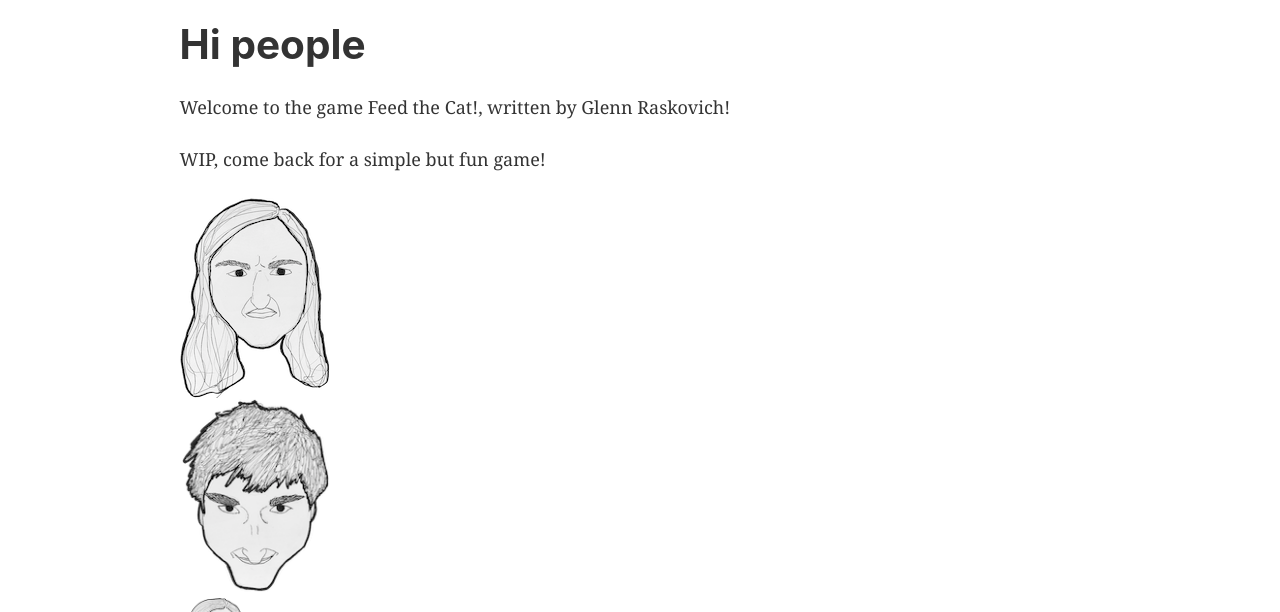
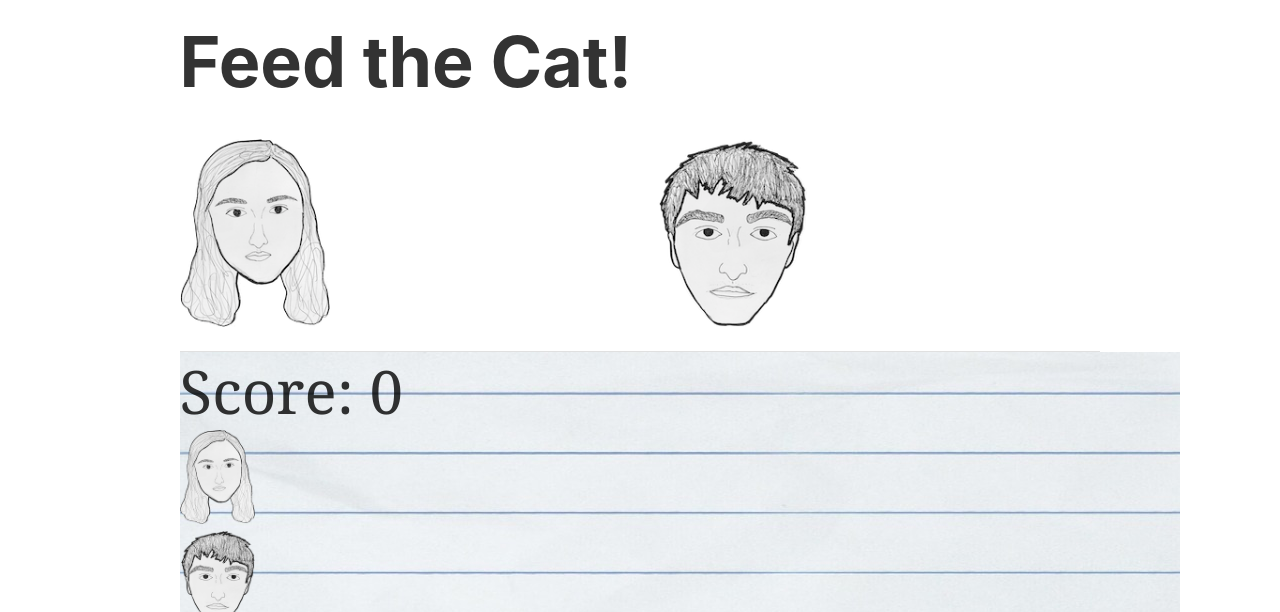
Before and after one commit to graskovi/graskovi.github.io, a Gatsby site: page /feed-the-cat in a window 1280 px wide. Shown: the part 188-800 px from the top of the page. Built offline with nearby package versions, Linux system fonts and the light colour scheme; Gatsby itself is replaced by a stand-in of ours.

Commit message:
Add assets for Feed the Cat

```diff
--- a/src/pages/feed-the-cat.js
+++ b/src/pages/feed-the-cat.js
@@ -5,11 +5,12 @@ import Layout from "../components/layout"
 import Image from "../components/image"
 import SEO from "../components/seo"
 
-import CharlotteNeutral from '../images/FeedTheCat/Charlotte_Neutral.png'
-import CharlottePleased from '../images/FeedTheCat/Charlotte_Pleased.png'
-import CharlotteAngry from '../images/FeedTheCat/Charlotte_Angry.png'
-import GlennNeutral from '../images/FeedTheCat/Glenn_Neutral.png'
-import GlennPleased from '../images/FeedTheCat/Glenn_Pleased.png'
+import PaperBackground from '../images/FeedTheCat/Paper_Background.jpg'
+import CharlInert from '../images/FeedTheCat/Charlotte_Inert.png'
+import CharlHappy from '../images/FeedTheCat/Charlotte_Happy.png'
+import CharlAngry from '../images/FeedTheCat/Charlotte_Angry.png'
+import GlennInert from '../images/FeedTheCat/Glenn_Inert.png'
+import GlennHappy from '../images/FeedTheCat/Glenn_Happy.png'
 import GlennAngry from '../images/FeedTheCat/Glenn_Angry.png'
 
 const styles = {
@@ -24,30 +25,68 @@ const styles = {
   astronaut: {
     maxWidth: `300px`,
     marginBottom: `1.45rem`,
+  },
+  canvas: {
+    backgroundImage: `url(${PaperBackground})`,
+    width: `1000px`,
+    height: `600px`,
+  },
+  gameStatus: {
+    margin: 0,
+    padding: 0,
+  },
+  gameText: {
+    fontSize: `60px`,
+  },
+  titleText: {
+    fontSize: `70px`,
   }
 }
 
 const AgentState = Object.freeze({
-  "Neutral": 1,
-  "Pleased": 2,
+  "Inert": 1,
+  "Happy": 2,
   "Angry": 3
 })
 
+const maxHealth = 100
+const damage = 10
+
 const FeedTheCatPage = () => {
-  const [charlState, setCharlState] = React.useState(AgentState.Neutral);
-  const [glennState, setGlennState] = React.useState(AgentState.Neutral);
+  // Game state
+  const [sleep, SetSleep] = React.useState(true);
+  const [score, setScore] = React.useState(0);
+  const [health, setHealth] = React.useState(maxHealth);
+
+  // Agent state
+  const [charlState, setCharlState] = React.useState(AgentState.Inert);
+  const [glennState, setGlennState] = React.useState(AgentState.Inert);
+
+  let charlSrc = charlState == AgentState.Inert ? CharlInert
+                 : charlState == AgentState.Angry ? CharlAngry
+                 : CharlHappy;
+  let glennSrc = glennState == AgentState.Inert ? GlennInert
+                 : glennState == AgentState.Angry ? GlennAngry
+                 : GlennHappy;
 
   return (
   <Layout>
     <SEO title="Feed-the-Cat" />
-    <h1>Hi people</h1>
-    <p>Welcome to the game Feed the Cat!, written by Glenn Raskovich!</p>
-    <p>WIP, come back for a simple but fun game!</p>
-    {/*<div style={styles.agent}><img src={GlennPleased} /></div>*/}
-    <div style={styles.agentStatus}><img src={CharlotteAngry} /></div>
-    <div style={styles.agentStatus}><img src={GlennPleased} /></div>
-    <div style={styles.agent}><img src={CharlotteNeutral} /></div>
-    <div style={styles.agent}><img src={GlennNeutral} /></div>
+    <h1 style={styles.titleText}>Feed the Cat!</h1>
+    <table style={styles.gameStatus}>
+      <tr>
+        <td><div style={styles.agentStatus}><img src={charlSrc} /></div></td>
+        <td><div style={styles.agentStatus}><img src={glennSrc} /></div></td>
+        {/*<td></td>
+        <td></td>*/}
+      </tr>
+    </table>
+    <div style={styles.canvas}>
+      <br />
+      <p style={styles.gameText}>Score: {score}</p>
+      <div style={styles.agent}><img src={CharlInert} /></div>
+      <div style={styles.agent}><img src={GlennInert} /></div>
+    </div>
     <div style={styles.astronaut}>
       <Image />
     </div>
```
Also changed, not shown: src/images/FeedTheCat/Cat_Awake.png (added), src/images/FeedTheCat/Cat_Player.png (added), src/images/FeedTheCat/Cat_Sleep.png (added), src/images/FeedTheCat/Charlotte_Happy.png (renamed from src/images/FeedTheCat/Charlotte_Pleased.png), src/images/FeedTheCat/Charlotte_Inert.png (renamed from src/images/FeedTheCat/Charlotte_Neutral.png), src/images/FeedTheCat/Glenn_Happy.png (renamed from src/images/FeedTheCat/Glenn_Pleased.png), src/images/FeedTheCat/Glenn_Inert.png (renamed from src/images/FeedTheCat/Glenn_Neutral.png), src/images/FeedTheCat/Paper_Background.jpg (added).
